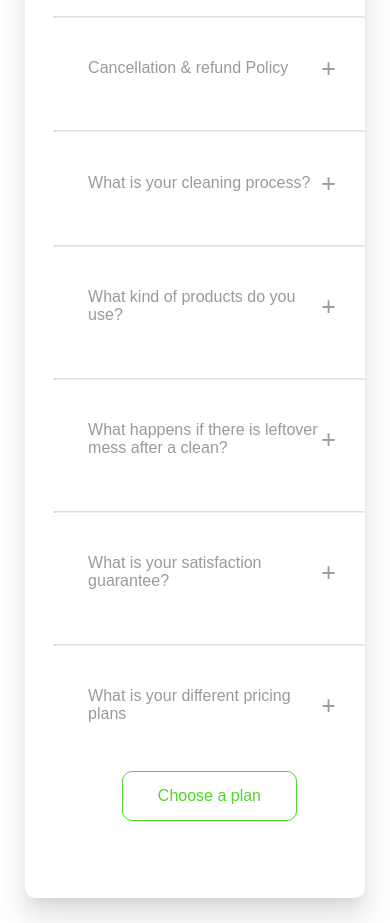
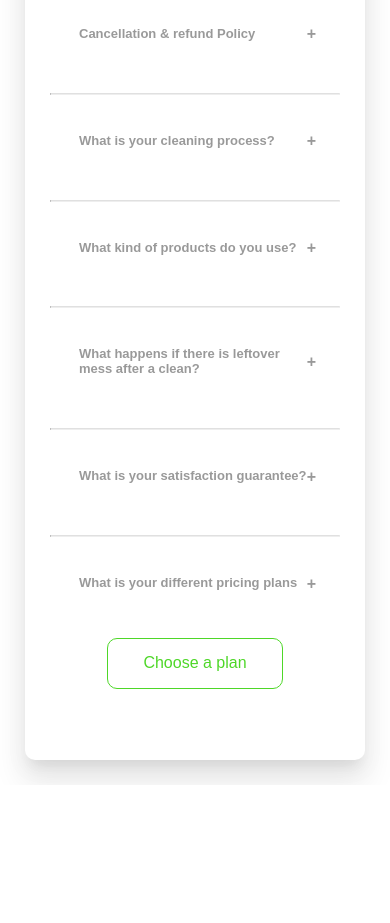
Before and after one commit to fred-py/stripe-subscription-checkout, a website: page client/index_stacked.html in a window 390 px wide. Shown: the part 4100-5023 px from the top of the page. After the commit the page ends 4885 px from the top, so only its background shows below. Drawn offline with Linux system fonts and the light colour scheme; no server answers; a script that the page names is missing.

Commit message:
further ajusting for mobile

```diff
--- a/client/css/global2.css
+++ b/client/css/global2.css
@@ -373,7 +373,7 @@ the class .pricing-table.  */
         margin-top: 55px;
     }
     .accordion-body {
-        padding: 4px 4px;
+        padding: 0% 0%;
     }
 
     /*Cannot group .label and .content
@@ -382,18 +382,20 @@ the class .pricing-table.  */
         /*Sequences of whitespace will collapse into a single whitespace.
         Text will wrap when necessary, and on line breaks.*/
         white-space: normal;
-        font-size: 16px;
-        margin-left: 3px;
-        margin-right: 3px;
+        font-weight: 600;
+        font-size: 13px;
+        margin-left: 0%;
+        margin-right: 0%;
     }
     /*FAQs Header*/
     h1 {
         font-size: 18px;
+        font-weight: 600;
     }
-    .content {
-        margin: 0px 0px;
-        margin-left: 3px;
-        margin-right: 3px;
+    /*Cancellation Policy Header*/
+    h3 {
+        font-size: 12px;
+        font-weight: 600;
     }
 
 }
@@ -488,23 +490,39 @@ justifies text and adds transition */
   }
 
   @media (max-width: 600px) {
+
+    .accordion .label::before {
+      content: "+";
+      position: absolute;
+      top: 50%;
+      right: -5px;
+      font-size: 16px;
+      transform: translateY(-50%);
+    }
     .table-header {
-      font-weight: 555;
+      font-size: 9px;
+      font-weight: 600;
       text-align: left;
-      padding: 2%;
     }
 
     .table-row {
+      font-size: 8px;
       text-align: left;
-      font-weight: 600;
+      font-weight: 555;
       justify-content: space-around;
-      padding: 1% 2%;
+      padding-top: 1%;
+      padding-bottom: 1%;
+      padding-right: 1%;
+      padding-left: 0%;
     }
 
     .table-value {
+      font-size: 8px;
       text-align: left;
       justify-content: space-around;
-      padding: 1% 2%;
+      padding-top: 1%;
+      padding-bottom: 1%;
+      padding-right: 1%;
     }
 
     .table-spacer {
--- a/client/index_stacked.html
+++ b/client/index_stacked.html
@@ -127,7 +127,7 @@ FAQs Accordion: https://www.freecodecamp.org/news/build-an-accordion-menu-using-
                       <h1>Frequently Asked Questions</h1>
                       <hr>
                       <div class="container-accord">
-                        <div class="label">What is United Wheelie Wash</div>
+                        <div class="label">What is United Wheelie Wash?</div>
                         <div class="content">United Wheelie Wash is a professional wheelie bin cleaning service that uses patented high-pressure technology to clean, sanitize, and deodorize your bins. We also offer a closed-capture system that recycles 99% of the water we use, and we only use hospital-grade, biodegradable products.</div>
                       </div>
                       <hr>
```
